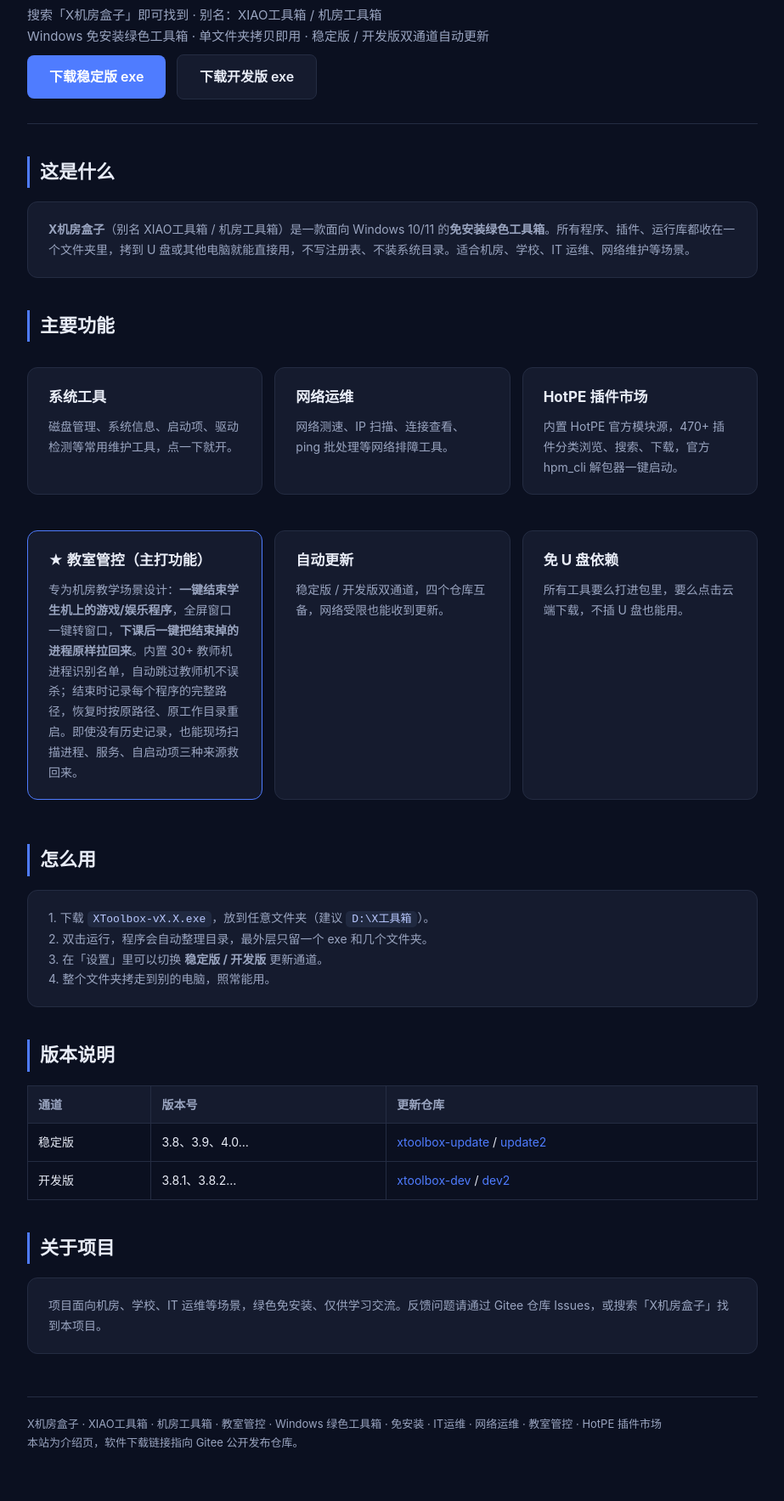
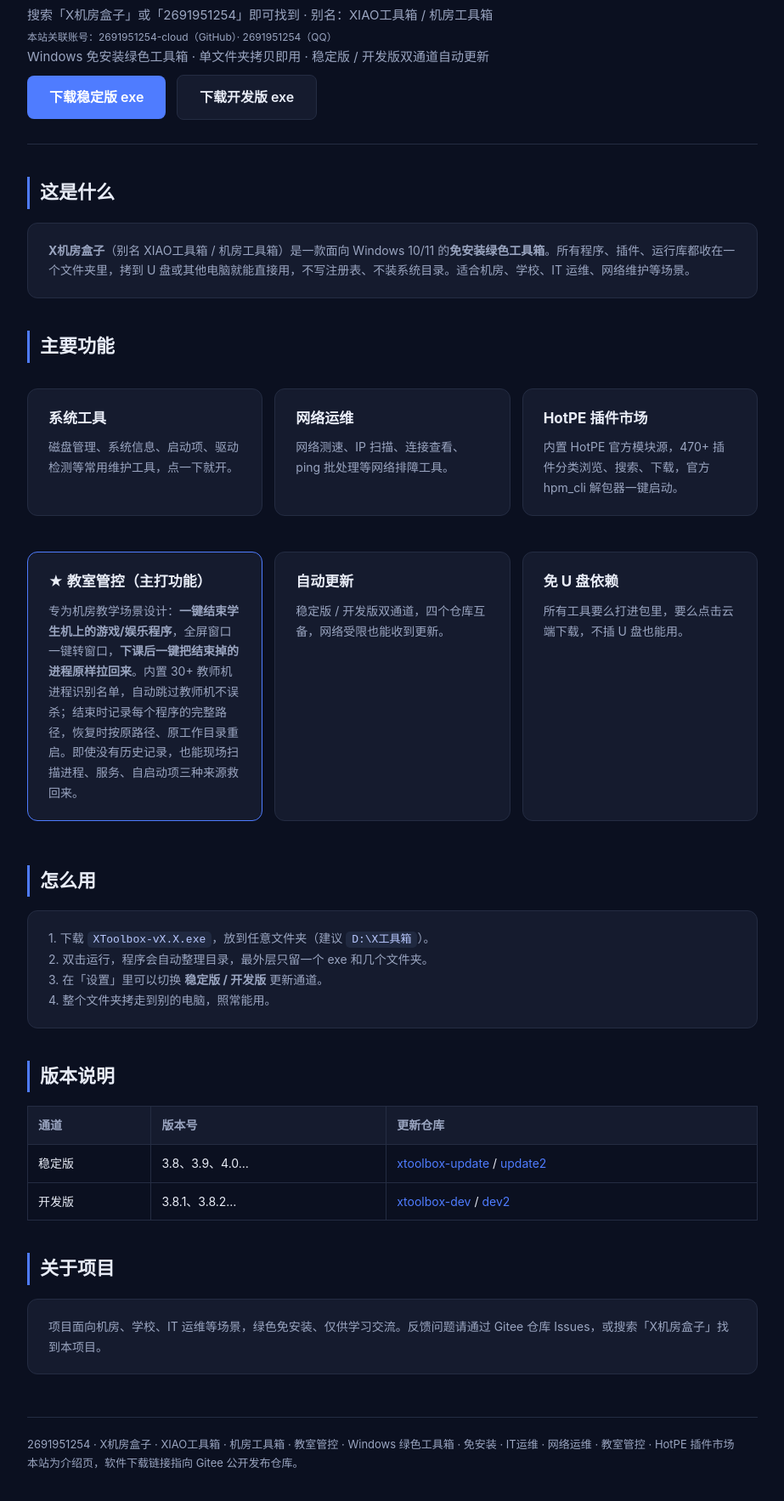
Before and after one commit to 2691951254-cloud/xtoolbox-site, a plain HTML site: page index.html in a window 1280 px wide. Shown: the part 100-1866 px from the top of the page at 85% size, without its empty margins (178-1101 px from the left). Drawn offline with Linux system fonts and the light colour scheme.

Commit message:
加账号数字2691951254关联

```diff
--- a/index.html
+++ b/index.html
@@ -4,8 +4,8 @@
 <meta charset="UTF-8">
 <meta name="viewport" content="width=device-width,initial-scale=1">
 <title>X机房盒子 - 免安装绿色工具箱,教室管控,网络运维工具</title>
-<meta name="description" content="X机房盒子是Windows免安装绿色工具箱,主打教室管控(一键结束/恢复学生机程序、自动跳过教师机)、网络运维、硬件检测、HotPE插件市场,单文件夹拷贝即用。">
-<meta name="keywords" content="X机房盒子,X机房盒子下载,教室管控软件,跳过教师机,学生机管控,绿色工具箱,免安装工具箱,Windows工具箱,网络运维,HotPE插件市场">
+<meta name="description" content="2691951254 · X机房盒子是Windows免安装绿色工具箱,主打教室管控(一键结束/恢复学生机程序、自动跳过教师机)、网络运维、硬件检测、HotPE插件市场,单文件夹拷贝即用。">
+<meta name="keywords" content="2691951254,2691951254-cloud,X机房盒子,X机房盒子下载,教室管控软件,跳过教师机,学生机管控,绿色工具箱,免安装工具箱,Windows工具箱,网络运维,HotPE插件市场">
 <link rel="canonical" href="https://2691951254-cloud.github.io/xtoolbox-site/">
 <meta property="og:title" content="X机房盒子 - 免安装绿色工具箱 / 教室管控">
 <meta property="og:description" content="主打教室管控：一键结束学生机程序、自动跳过教师机、下课一键恢复。免安装、单文件夹、拷贝即用。">
@@ -53,7 +53,8 @@ footer{margin-top:50px;padding-top:20px;border-top:1px solid var(--line);color:v
 <div class="wrap">
 <header>
   <h1>X<span>机房盒子</span></h1>
-  <p class="tag" style="margin-top:6px">搜索「X机房盒子」即可找到 · 别名：XIAO工具箱 / 机房工具箱</p>
+  <p class="tag" style="margin-top:6px">搜索「X机房盒子」或「2691951254」即可找到 · 别名：XIAO工具箱 / 机房工具箱</p>
+  <p style="color:var(--sub);font-size:12px;margin-top:4px">本站关联账号：2691951254-cloud（GitHub）· 2691951254（QQ）</p>
   <p class="tag">Windows 免安装绿色工具箱 · 单文件夹拷贝即用 · 稳定版 / 开发版双通道自动更新</p>
   <a class="btn" href="https://gitee.com/xiao-wenbx-toolbox-2026in/xtoolbox-update/releases/latest">下载稳定版 exe</a>
   <a class="btn ghost" href="https://gitee.com/xiao-wenbx-toolbox-2026in/xtoolbox-dev/releases/latest">下载开发版 exe</a>
@@ -95,7 +96,7 @@ footer{margin-top:50px;padding-top:20px;border-top:1px solid var(--line);color:v
 </div>
 
 <footer>
-X机房盒子 · XIAO工具箱 · 机房工具箱 · 教室管控 · Windows 绿色工具箱 · 免安装 · IT运维 · 网络运维 · 教室管控 · HotPE 插件市场<br>
+2691951254 · X机房盒子 · XIAO工具箱 · 机房工具箱 · 教室管控 · Windows 绿色工具箱 · 免安装 · IT运维 · 网络运维 · 教室管控 · HotPE 插件市场<br>
 本站为介绍页，软件下载链接指向 Gitee 公开发布仓库。
 </footer>
 </div>
```
